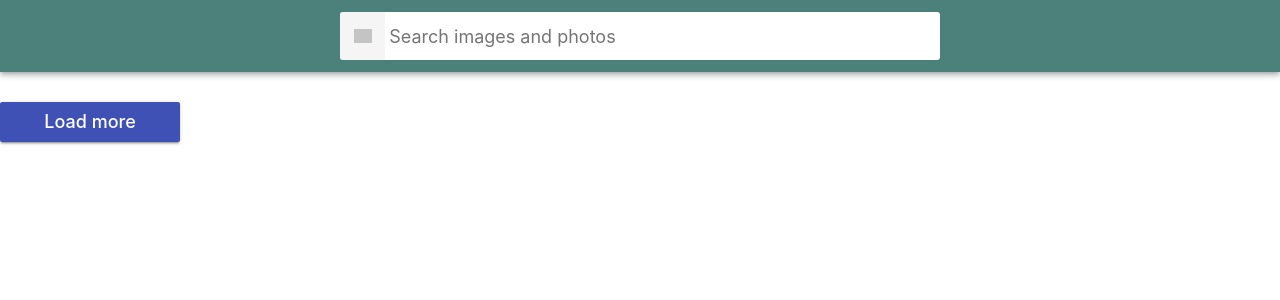
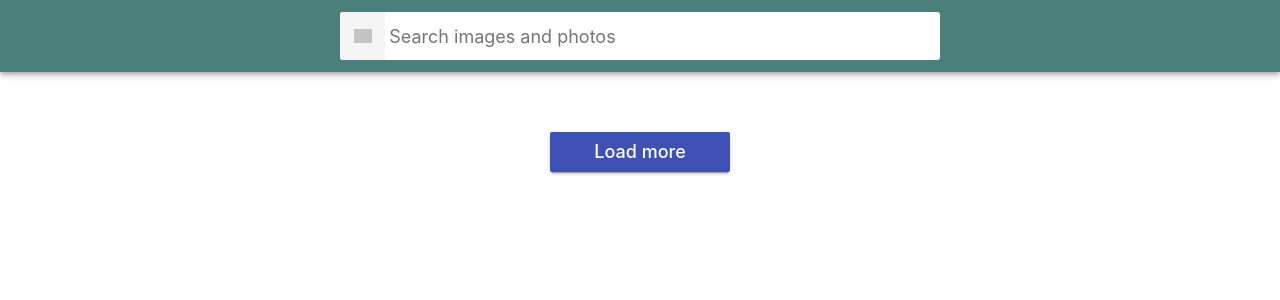
Before and after one commit to RinaOcean/goit-react-hw-03-image-finder, a React (Create React App) app: page / in a window 1280 px wide. Shown: the top 300 px of the page. Built offline with nearby package versions, Linux system fonts and the light colour scheme; grey boxes are pictures that could not be loaded.

Commit message:
добавляет загрузку по клику на загрузить ещё

```diff
--- a/src/App.js
+++ b/src/App.js
@@ -4,6 +4,7 @@ import SearchBar from './components/SearchBar';
 import ImageGallery from './components/ImageGallery';
 import ImageGalleryItem from './components/ImageGalleryItem';
 import Button from './components/Button';
+import Container from './components/Container';
 import axios from 'axios';
 
 import './App.scss';
@@ -19,27 +20,12 @@ class App extends Component {
 
   state = {
     images: [],
+    currentPage: 1,
+    searchQuery: '',
   };
 
   onSearchHandle = query => {
-    console.log(query);
-
-    const url = `${BASE_URL}/?image_type=photo&orientation=horizontal&q=${query}&page=1&per_page=12&key=${API_KEY}`;
-
-    axios.get(url).then(response => {
-      const filteredData = response.data.hits.map(hit => {
-        return {
-          id: hit.id,
-          webformatURL: hit.webformatURL,
-          largeImageURL: hit.largeImageURL,
-        };
-      });
-      console.log(this.state.images);
-      this.setState({
-        images: filteredData,
-      });
-      console.log(this.state.images);
-    });
+    this.setState({ searchQuery: query });
 
     // if (!response.ok) {
     //   throw response;
@@ -57,18 +43,42 @@ class App extends Component {
     //     console.warn(err);
     //   });
   };
+  fetchImages = () => {
+    const { currentPage, searchQuery } = this.state;
+
+    const url = `${BASE_URL}/?image_type=photo&orientation=horizontal&q=${searchQuery}&page=${currentPage}&per_page=12&key=${API_KEY}`;
+
+    axios.get(url).then(response => {
+      const filteredData = response.data.hits.map(hit => {
+        return {
+          id: hit.id,
+          webformatURL: hit.webformatURL,
+          largeImageURL: hit.largeImageURL,
+        };
+      });
+
+      this.setState(prevState => ({
+        images: [...prevState.images, ...filteredData],
+        currentPage: prevState.currentPage + 1,
+      }));
+    });
+  };
   // componentDidMount() {}
-  // componentDidUpdate(prevProps, prevState, snapshot) {}
+  componentDidUpdate(prevProps, prevState) {
+    if (prevState.searchQuery !== this.state.searchQuery) {
+      this.fetchImages();
+    }
+  }
 
   render() {
     return (
-      <>
+      <Container>
         <SearchBar onSubmit={this.onSearchHandle} />
         <ImageGallery>
           <ImageGalleryItem images={this.state.images} />
         </ImageGallery>
-        <Button />
-      </>
+        <Button onClick={this.fetchImages} />
+      </Container>
     );
   }
 }
--- a/src/components/Button/Button.jsx
+++ b/src/components/Button/Button.jsx
@@ -1,5 +1,5 @@
-const Button = () => (
-  <button type="button" className="Button">
+const Button = ({ onClick }) => (
+  <button type="button" className="Button" onClick={onClick}>
     Load more
   </button>
 );
--- /dev/null
+++ b/src/components/Container/Container.jsx
@@ -0,0 +1,5 @@
+const Container = ({ children }) => (
+  <div className="Container">{children} </div>
+);
+
+export default Container;
--- /dev/null
+++ b/src/components/Container/index.js
@@ -0,0 +1 @@
+export { default } from './Container';
--- a/src/index.scss
+++ b/src/index.scss
@@ -200,12 +200,14 @@ h3 {
 */
 .Button {
   margin: 0 auto;
+  margin-top: 30px;
   padding: 8px 16px;
   border-radius: 2px;
   background-color: #3f51b5;
   transition: all 250ms cubic-bezier(0.4, 0, 0.2, 1);
   text-align: center;
-  display: inline-block;
+
+  display: block;
   color: #fff;
   border: 0;
   text-decoration: none;
```
